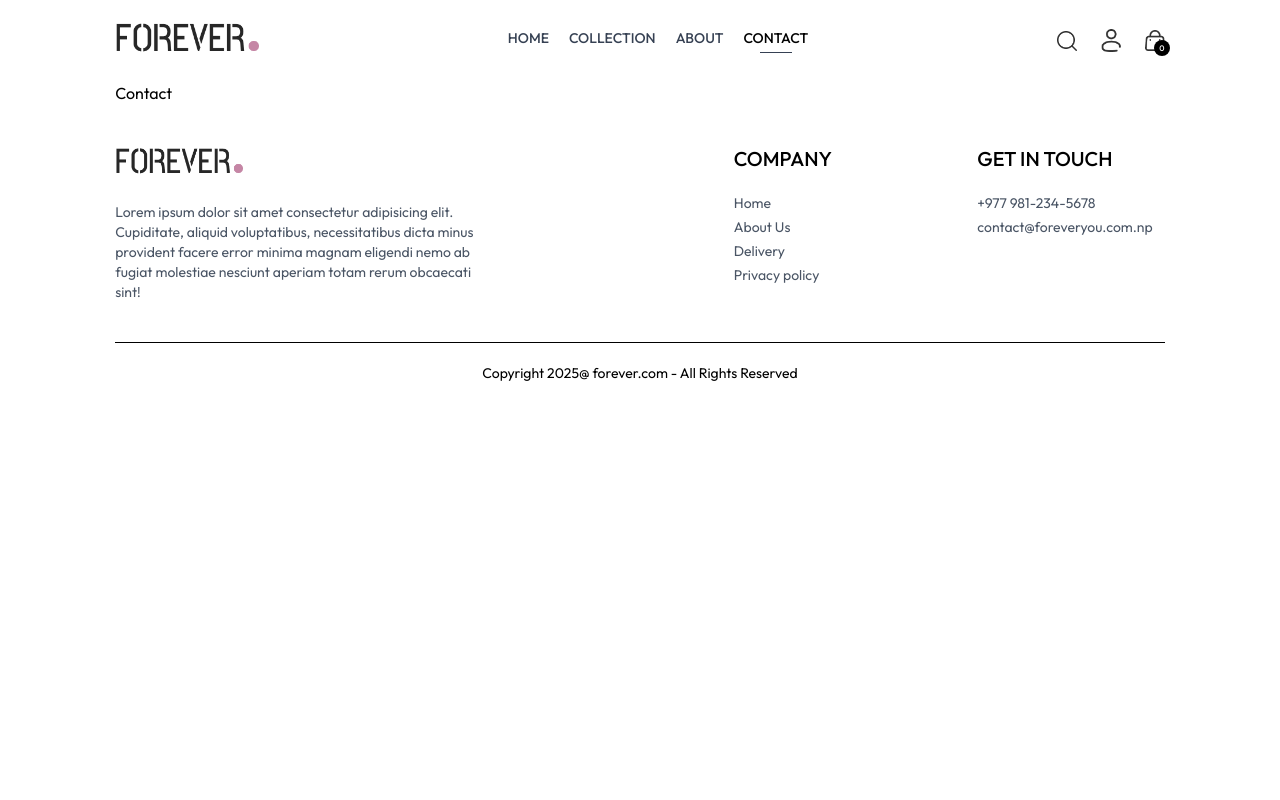
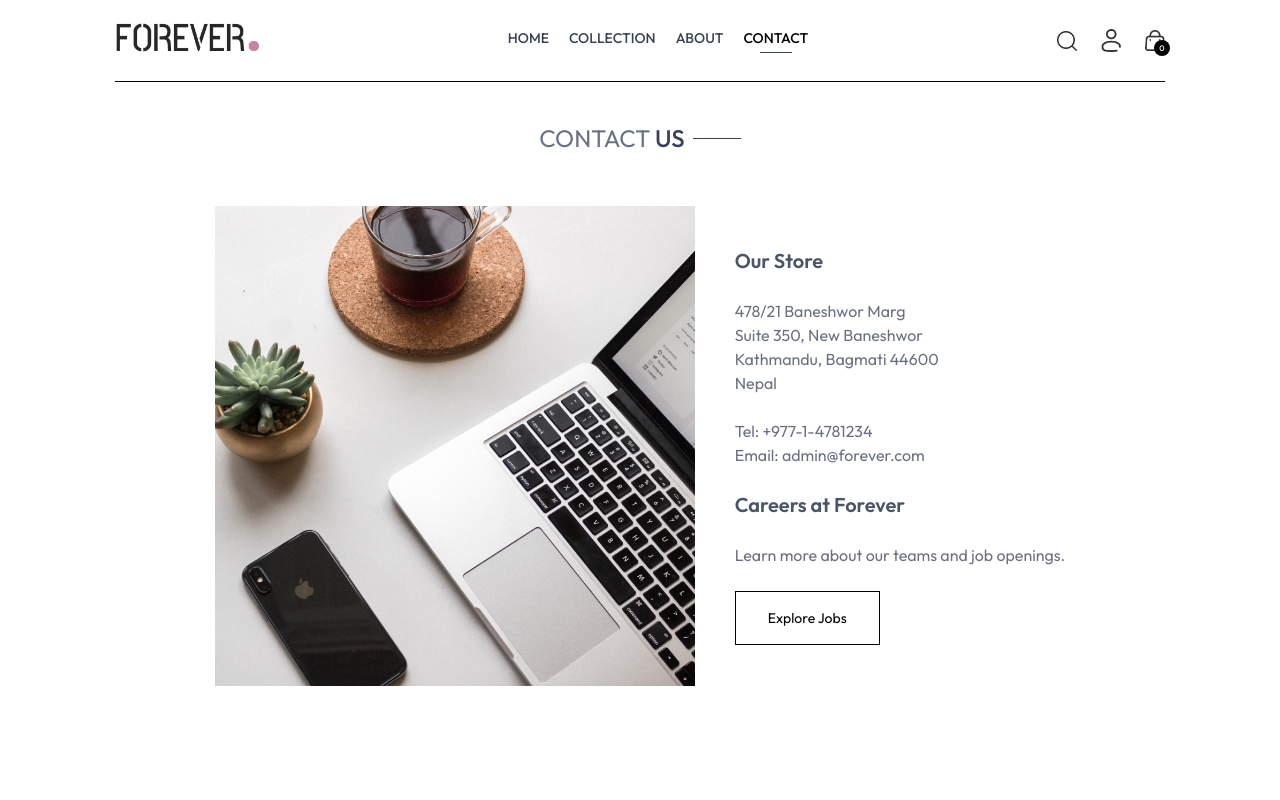
Before and after one commit to milancodess/ecommerce-app, a React (Vite) app in the folder frontend/: page /contact in a window 1280 px wide. Shown: the top 800 px of the page. Built offline with nearby package versions, Linux system fonts and the light colour scheme.

Commit message:
Enhance Contact page: implement layout with store information, contact details, and a careers section, and add a newsletter subscription box.

```diff
--- a/frontend/src/pages/Contact.jsx
+++ b/frontend/src/pages/Contact.jsx
@@ -1,7 +1,51 @@
 import React from "react";
+import Title from "../components/Title";
+import { assets } from "../assets/assets";
+import NewsletterBox from "../components/NewsletterBox";
 
 const Contact = () => {
-  return <div>Contact</div>;
+  return (
+    <div>
+      <div className="text-center text-2xl pt-10 border-t">
+        <Title text1={"CONTACT"} text2={"US"} />
+      </div>
+      <div className="my-10 flex flex-col justify-center md:flex-row gap-10 mb-28">
+        <img
+          className="w-full md:max-w-[480px]"
+          src={assets.contact_img}
+          alt=""
+        />
+        <div className="flex flex-col justify-center items-start gap-6">
+          <p className="font-semibold text-xl text-gray-600">Our Store</p>
+          <p className="text-gray-500">
+            478/21 Baneshwor Marg
+            <br />
+            Suite 350, New Baneshwor
+            <br />
+            Kathmandu, Bagmati 44600
+            <br />
+            Nepal
+            <br />
+          </p>
+          <p className="text-gray-500">
+            Tel: +977-1-4781234
+            <br />
+            Email: admin@forever.com
+          </p>
+          <p className="font-semibold text-xl text-gray-600">
+            Careers at Forever
+          </p>
+          <p className="text-gray-500">
+            Learn more about our teams and job openings.
+          </p>
+          <button className="border border-black px-8 py-4 text-sm hover:bg-black hover:text-white transition-all duration-500">
+            Explore Jobs
+          </button>
+        </div>
+      </div>
+      <NewsletterBox />
+    </div>
+  );
 };
 
 export default Contact;
```
